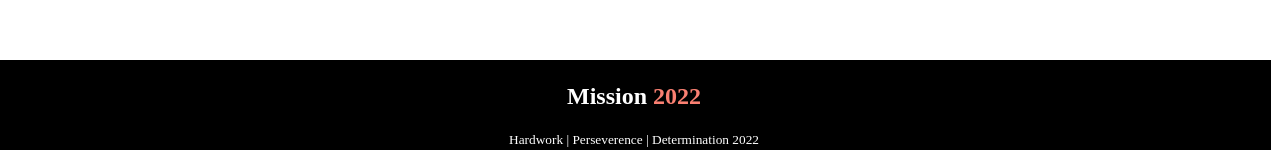
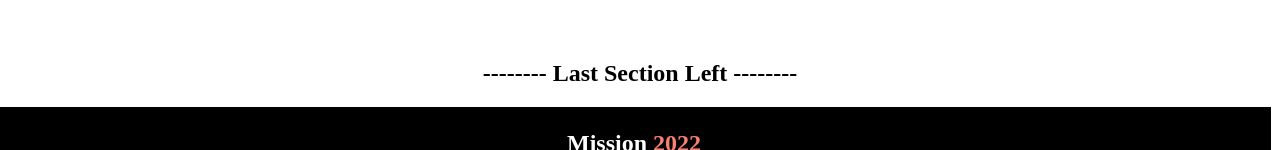
Before and after one commit to ijTuhin/assignment-repo1, a plain HTML site: page index.html in a window 1280 px wide. Shown: the part 1636-1786 px from the top of the page. Drawn offline with nearby package versions, Linux system fonts and the light colour scheme.

Commit message:
my files

```diff
--- a/index.html
+++ b/index.html
@@ -78,6 +78,9 @@
         </div>
     </section>
 
+    <section class="last">
+        <h1>-------- Last Section Left --------</h1>
+    </section>
     <footer>
         <h2>Mission <span>2022</span></h2>
         <p><small>Hardwork | Perseverence | Determination 2022</small></p>
--- a/style.css
+++ b/style.css
@@ -96,6 +96,11 @@
 }
 
 
+.last{
+    text-align: center;
+}
+
+
 footer{
     margin: 0 -10px -20px -10px;
     padding: 3px 5px 3px 4px;
```
